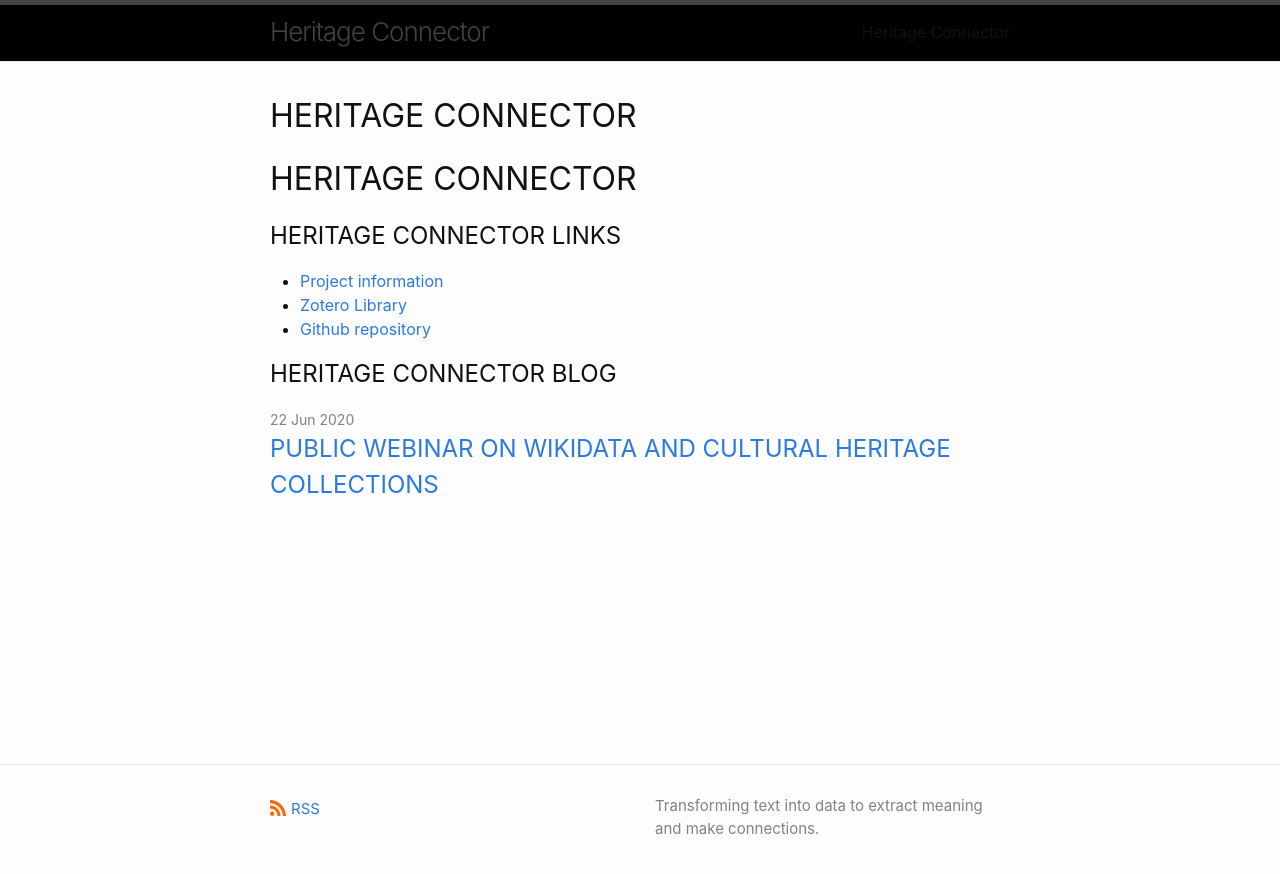
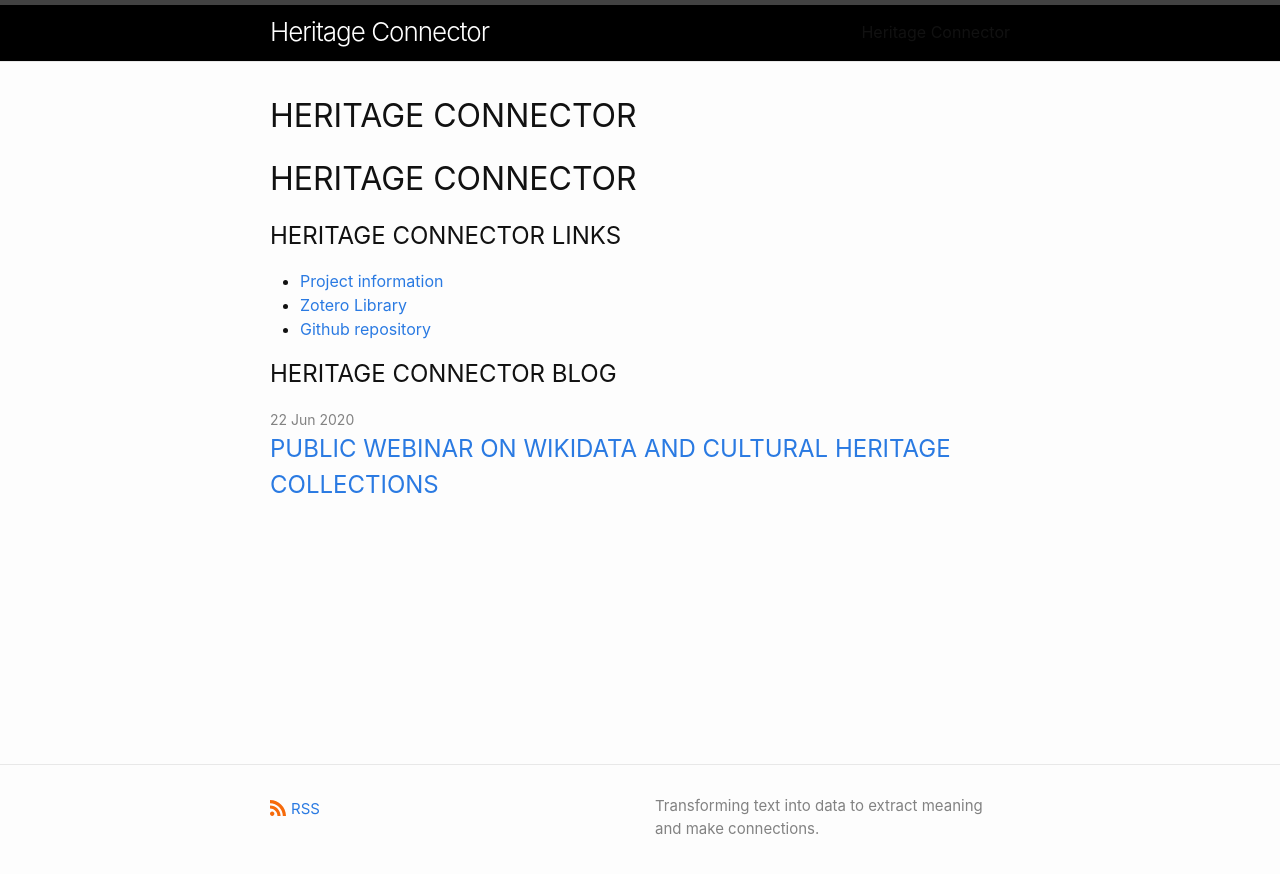
Before and after one commit to portableant/heritageconnector, a Jekyll site: the page built from README.md, in a window 1280 px wide. Shown: the top 874 px of the page. Built offline with Jekyll 4.4.1, drawn with Linux system fonts in a browser that asks for light colours; some web fonts are replaced; our own code applies the rules of GitHub Pages for plain Markdown files.

Commit message:
Update custom-styles.scss

```diff
--- a/_sass/minima/custom-styles.scss
+++ b/_sass/minima/custom-styles.scss
@@ -1,4 +1,4 @@
 // Placeholder to allow defining custom styles that override everything else.
 // (Use `_sass/minima/custom-variables.scss` to override variable defaults)
 header.site-header {background-color: black;}
-a.site-header {color: white;}
+header.site-header a {color: white;}
```
